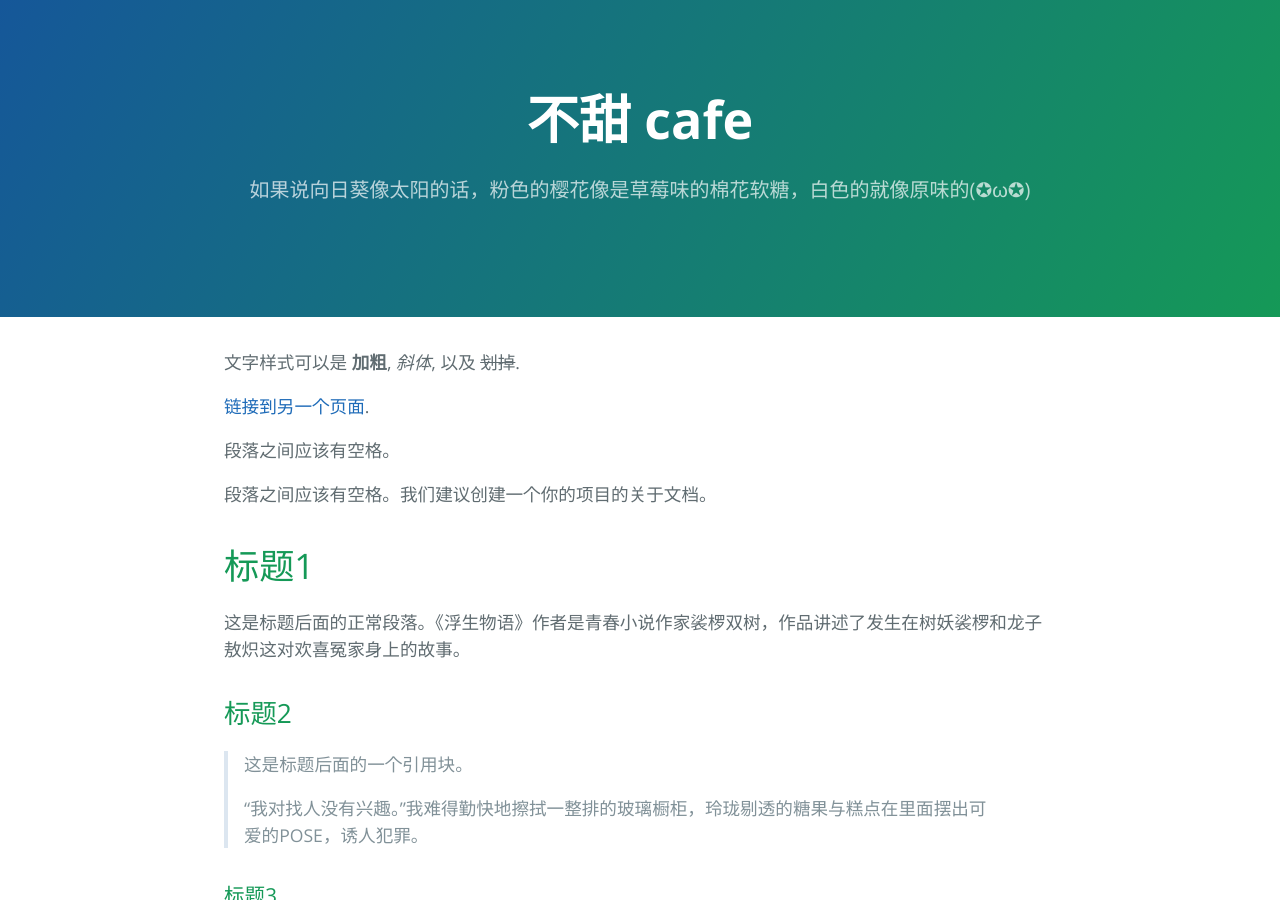
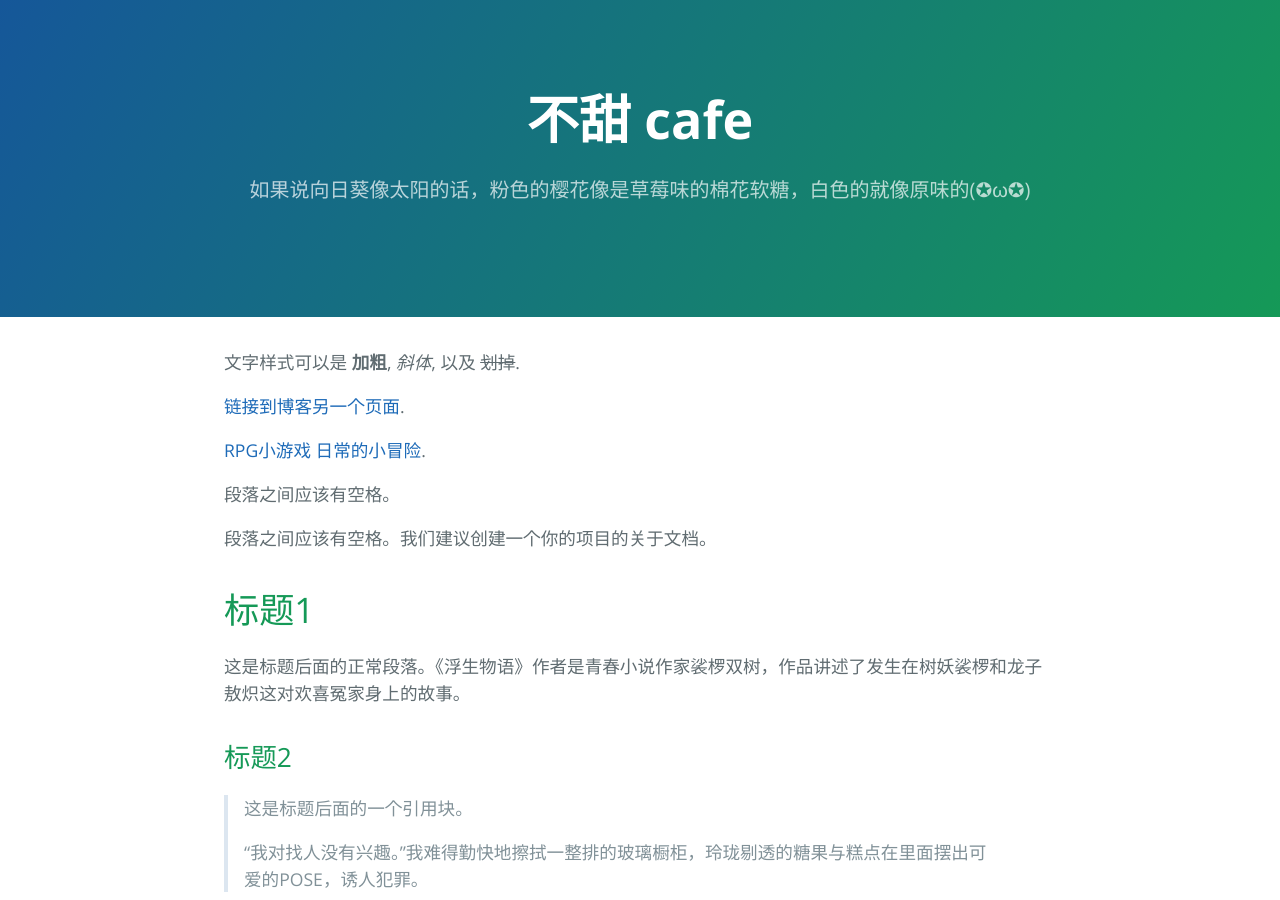
Before and after one commit to arthasxkyang/arthasxkyang.github.io, a Jekyll site: the page built from index.md, in a window 1280 px wide and 900 px high. Built offline with Jekyll 4.4.1, drawn with Linux system fonts in a browser that asks for light colours.

Commit message:
试着添加小游戏链接

```diff
--- a/index.md
+++ b/index.md
@@ -4,7 +4,9 @@ layout: default
 
 文字样式可以是 **加粗**, _斜体_, 以及 ~~划掉~~.
 
-[链接到另一个页面](./another-page.html).
+[链接到博客另一个页面](./another-page.html).
+
+[RPG小游戏 日常的小冒险](http://butian.cafe/miracle-in-everyday-life/).
 
 段落之间应该有空格。
 
```
